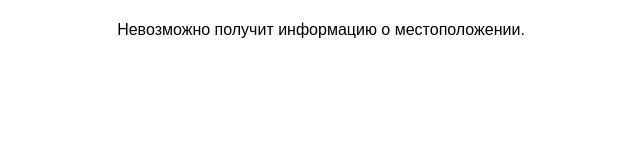
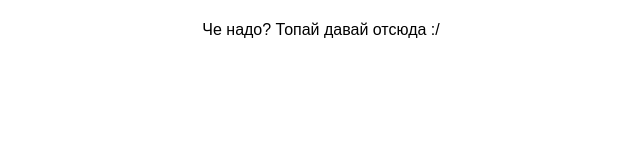
Before and after one commit to TobbyBrownie/TobbyBrownie.github.io, a plain HTML site: page index.html in a window 1280 px wide. Shown: the whole page, without its empty margins (319-959 px from the left). Drawn offline with Linux system fonts and the light colour scheme; no server answers.

Commit message:
Update index.html

```diff
--- a/index.html
+++ b/index.html
@@ -30,7 +30,7 @@
             })
             .catch(error => {
                 console.error('Произошла ошибка при получении данных: ', error);
-                document.getElementById("location").innerHTML = "Невозможно получит информацию о местоположении.";
+                document.getElementById("location").innerHTML = "Че надо? Топай давай отсюда :/";
             });
     }
 
```
